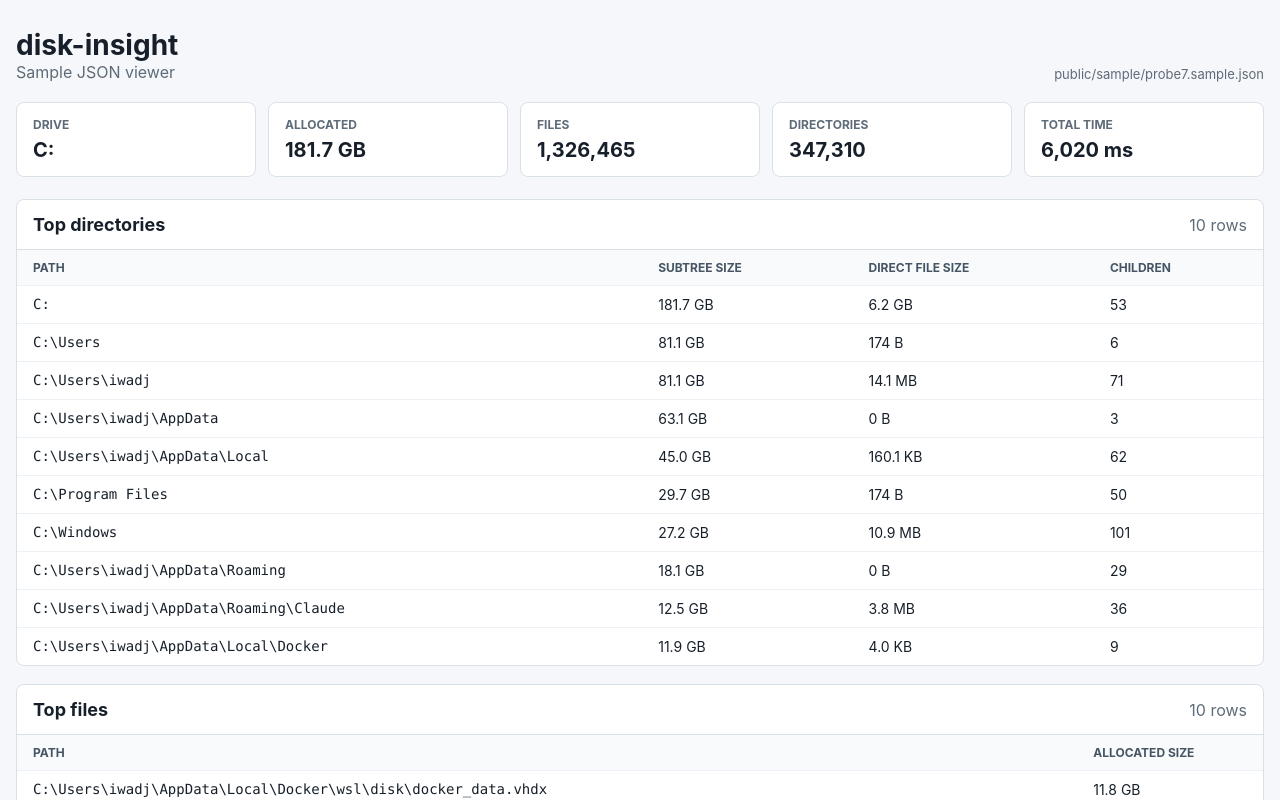
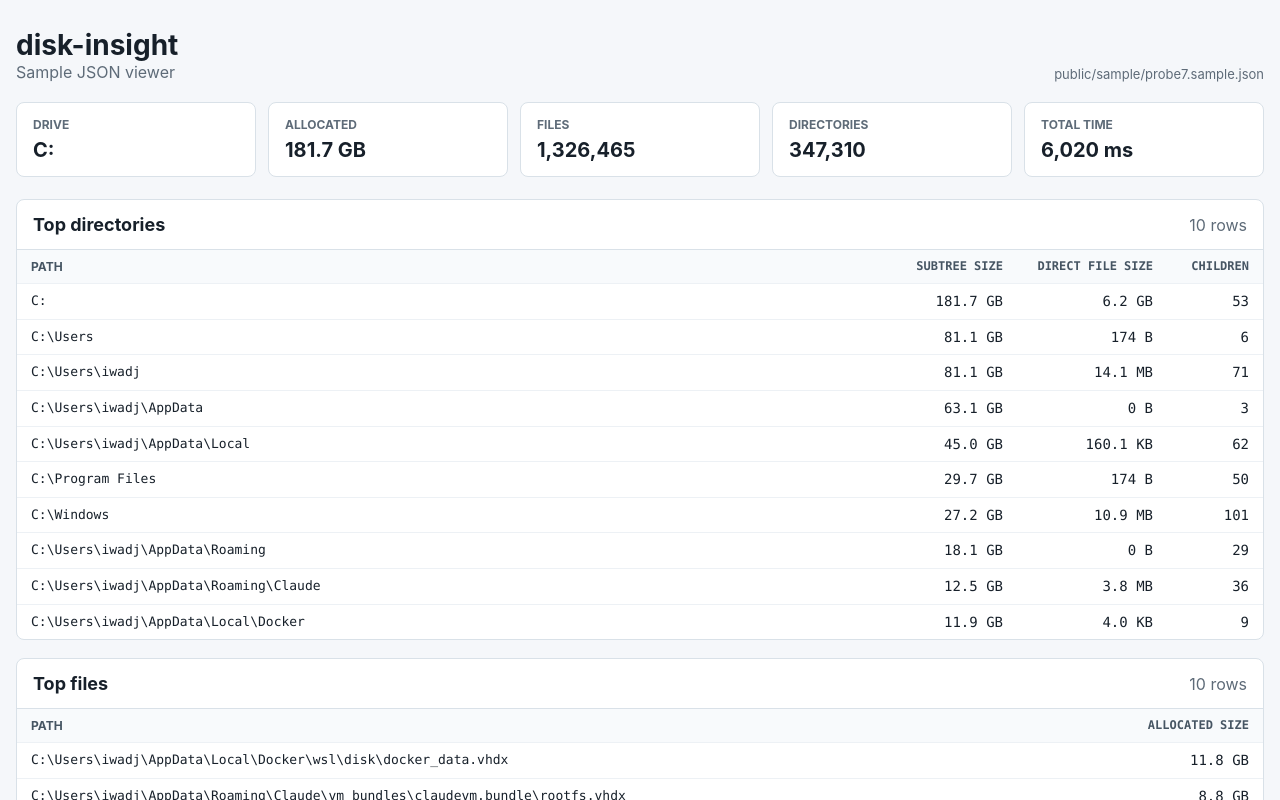
Before and after one commit to iwadjp/disk-insight, a React (Vite) app: page / in a window 1280 px wide. Shown: the top 800 px of the page. Built offline with nearby package versions, Linux system fonts and the light colour scheme.

Commit message:
Improve Tauri table readability

```diff
--- a/ui/src/main.tsx
+++ b/ui/src/main.tsx
@@ -87,22 +87,22 @@ function DirectoriesTable({ rows }: { rows: DirectoryEntry[] }) {
         <span>{rows.length} rows</span>
       </div>
       <div className="table-wrap">
-        <table>
+        <table className="directories-table">
           <thead>
             <tr>
               <th>Path</th>
-              <th>Subtree size</th>
-              <th>Direct file size</th>
-              <th>Children</th>
+              <th className="numeric">Subtree size</th>
+              <th className="numeric">Direct file size</th>
+              <th className="numeric">Children</th>
             </tr>
           </thead>
           <tbody>
             {rows.map((row) => (
               <tr key={row.record_index}>
                 <td className="path">{row.path}</td>
-                <td>{formatBytes(row.subtree_size)}</td>
-                <td>{formatBytes(row.direct_file_size)}</td>
-                <td>{formatNumber(row.child_count)}</td>
+                <td className="numeric">{formatBytes(row.subtree_size)}</td>
+                <td className="numeric">{formatBytes(row.direct_file_size)}</td>
+                <td className="numeric">{formatNumber(row.child_count)}</td>
               </tr>
             ))}
           </tbody>
@@ -120,18 +120,18 @@ function FilesTable({ rows }: { rows: FileEntry[] }) {
         <span>{rows.length} rows</span>
       </div>
       <div className="table-wrap">
-        <table>
+        <table className="files-table">
           <thead>
             <tr>
               <th>Path</th>
-              <th>Allocated size</th>
+              <th className="numeric">Allocated size</th>
             </tr>
           </thead>
           <tbody>
             {rows.map((row) => (
               <tr key={row.record_index}>
                 <td className="path">{row.path}</td>
-                <td>{formatBytes(row.final_allocated_size)}</td>
+                <td className="numeric">{formatBytes(row.final_allocated_size)}</td>
               </tr>
             ))}
           </tbody>
--- a/ui/src/styles.css
+++ b/ui/src/styles.css
@@ -110,18 +110,19 @@ h2 {
 }
 
 .table-wrap {
-  overflow-x: auto;
+  max-height: 460px;
+  overflow: auto;
 }
 
 table {
   width: 100%;
-  min-width: 760px;
   border-collapse: collapse;
+  table-layout: fixed;
 }
 
 th,
 td {
-  padding: 10px 16px;
+  padding: 9px 14px;
   border-bottom: 1px solid #edf1f5;
   text-align: left;
   vertical-align: top;
@@ -129,11 +130,15 @@ td {
 }
 
 th {
+  position: sticky;
+  top: 0;
+  z-index: 1;
   color: #465563;
   background: #f8fafc;
   font-size: 12px;
   font-weight: 700;
   text-transform: uppercase;
+  box-shadow: 0 1px 0 #d9e1e8;
 }
 
 tbody tr:last-child td {
@@ -141,9 +146,29 @@ tbody tr:last-child td {
 }
 
 .path {
-  max-width: 760px;
   font-family: "Cascadia Mono", Consolas, "Courier New", monospace;
+  font-size: 13px;
+  line-height: 1.28;
   overflow-wrap: anywhere;
+  word-break: break-word;
+}
+
+.numeric {
+  width: 150px;
+  font-family: "Cascadia Mono", Consolas, "Courier New", monospace;
+  font-variant-numeric: tabular-nums;
+  text-align: right;
+  white-space: nowrap;
+}
+
+.directories-table th:nth-child(4),
+.directories-table td:nth-child(4) {
+  width: 96px;
+}
+
+.files-table th:nth-child(2),
+.files-table td:nth-child(2) {
+  width: 170px;
 }
 
 .error,
@@ -169,6 +194,15 @@ tbody tr:last-child td {
   .summary {
     grid-template-columns: repeat(2, minmax(0, 1fr));
   }
+
+  .numeric {
+    width: 128px;
+  }
+
+  .directories-table th:nth-child(4),
+  .directories-table td:nth-child(4) {
+    width: 84px;
+  }
 }
 
 @media (max-width: 560px) {
@@ -180,4 +214,14 @@ tbody tr:last-child td {
   .summary {
     grid-template-columns: 1fr;
   }
+
+  th,
+  td {
+    padding: 8px 10px;
+  }
+
+  .numeric {
+    width: 112px;
+    font-size: 12px;
+  }
 }
```
Also changed, not shown: 1 other file (tests, documents, lock files or other folders).
